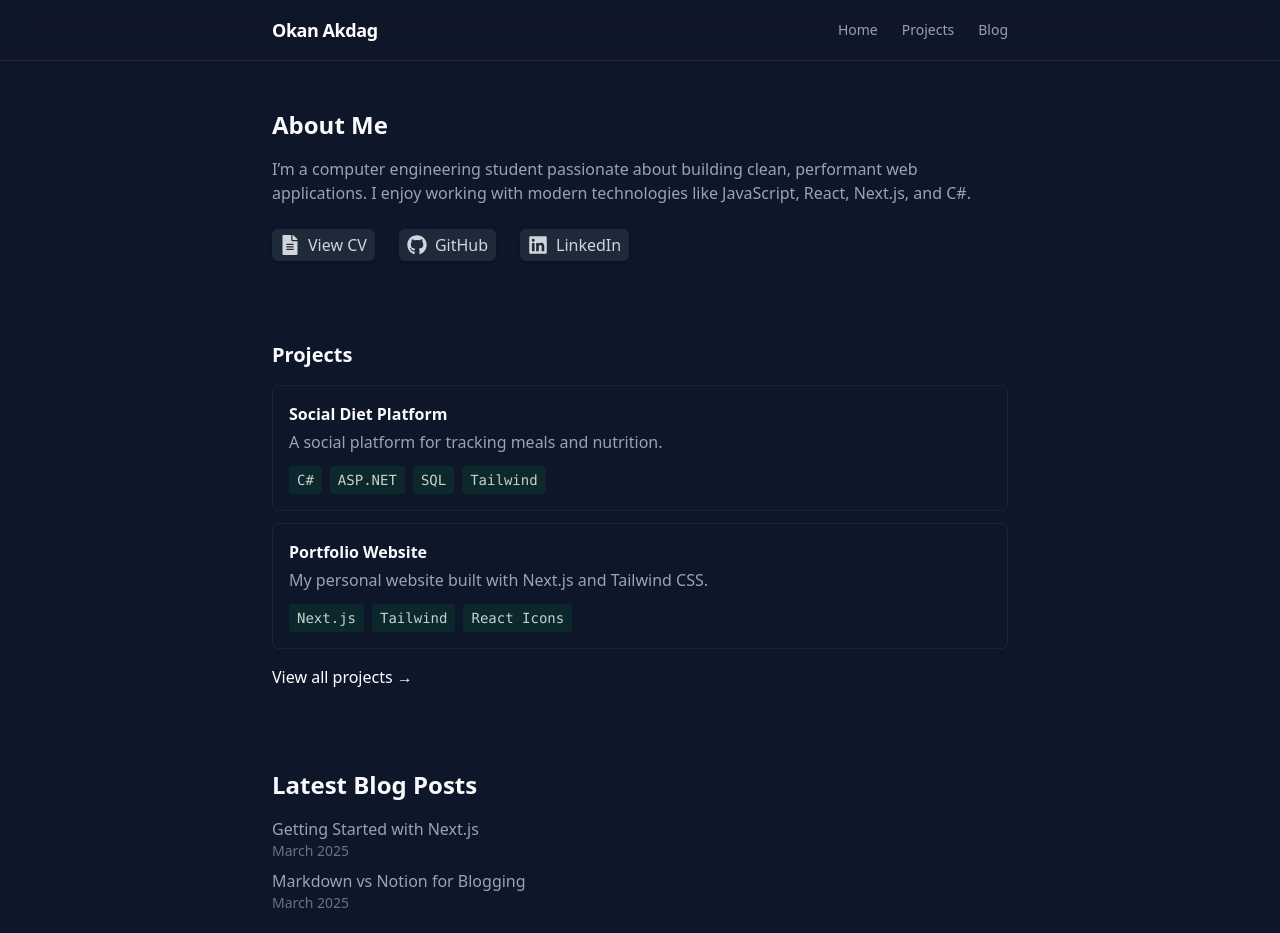
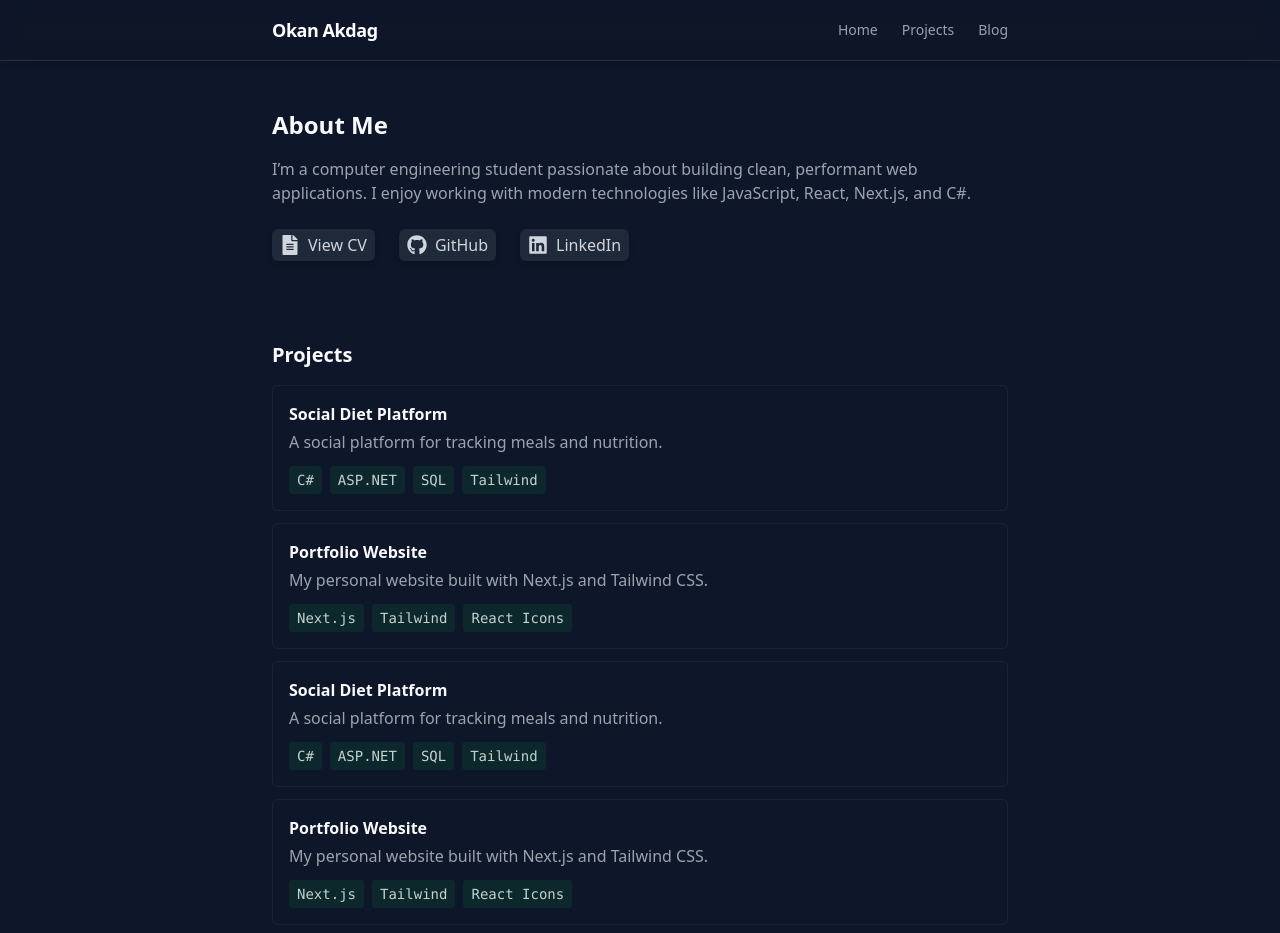
Before and after one commit to okanakdag/okanakdag-website, a Next.js app: page / in a window 1280 px wide. Shown: the top 933 px of the page. Built offline with nearby package versions, Linux system fonts and the light colour scheme.

Commit message:
Populated projects list for testing

```diff
--- a/src/Data/projectsData.js
+++ b/src/Data/projectsData.js
@@ -1,4 +1,28 @@
 const projects = [
+    {
+      title: "Social Diet Platform",
+      description: "A social platform for tracking meals and nutrition.",
+      tech: ["C#", "ASP.NET", "SQL", "Tailwind"],
+      link: "https://github.com/okanakdag"
+    },
+    {
+      title: "Portfolio Website",
+      description: "My personal website built with Next.js and Tailwind CSS.",
+      tech: ["Next.js", "Tailwind", "React Icons"],
+      link: "https://okanakdag.dev"
+    },
+    {
+      title: "Social Diet Platform",
+      description: "A social platform for tracking meals and nutrition.",
+      tech: ["C#", "ASP.NET", "SQL", "Tailwind"],
+      link: "https://github.com/okanakdag"
+    },
+    {
+      title: "Portfolio Website",
+      description: "My personal website built with Next.js and Tailwind CSS.",
+      tech: ["Next.js", "Tailwind", "React Icons"],
+      link: "https://okanakdag.dev"
+    },
     {
       title: "Social Diet Platform",
       description: "A social platform for tracking meals and nutrition.",
```
